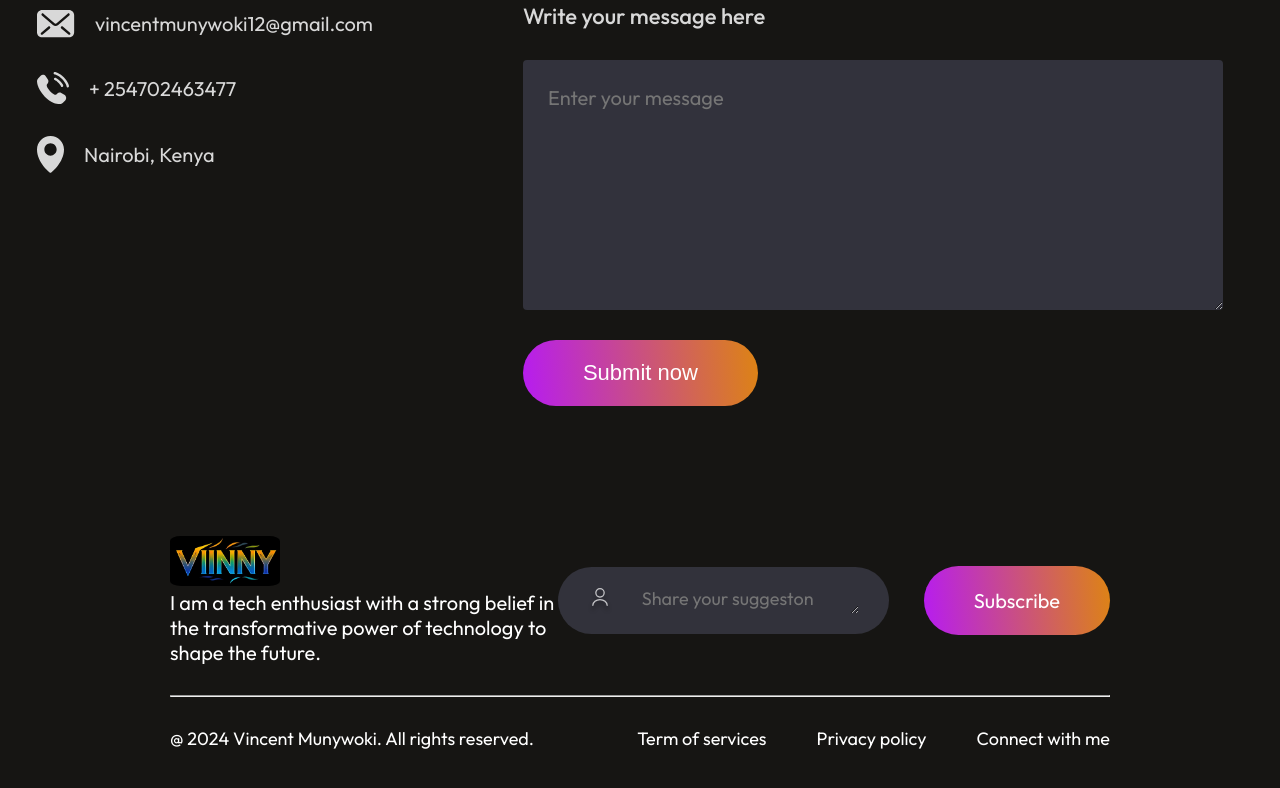
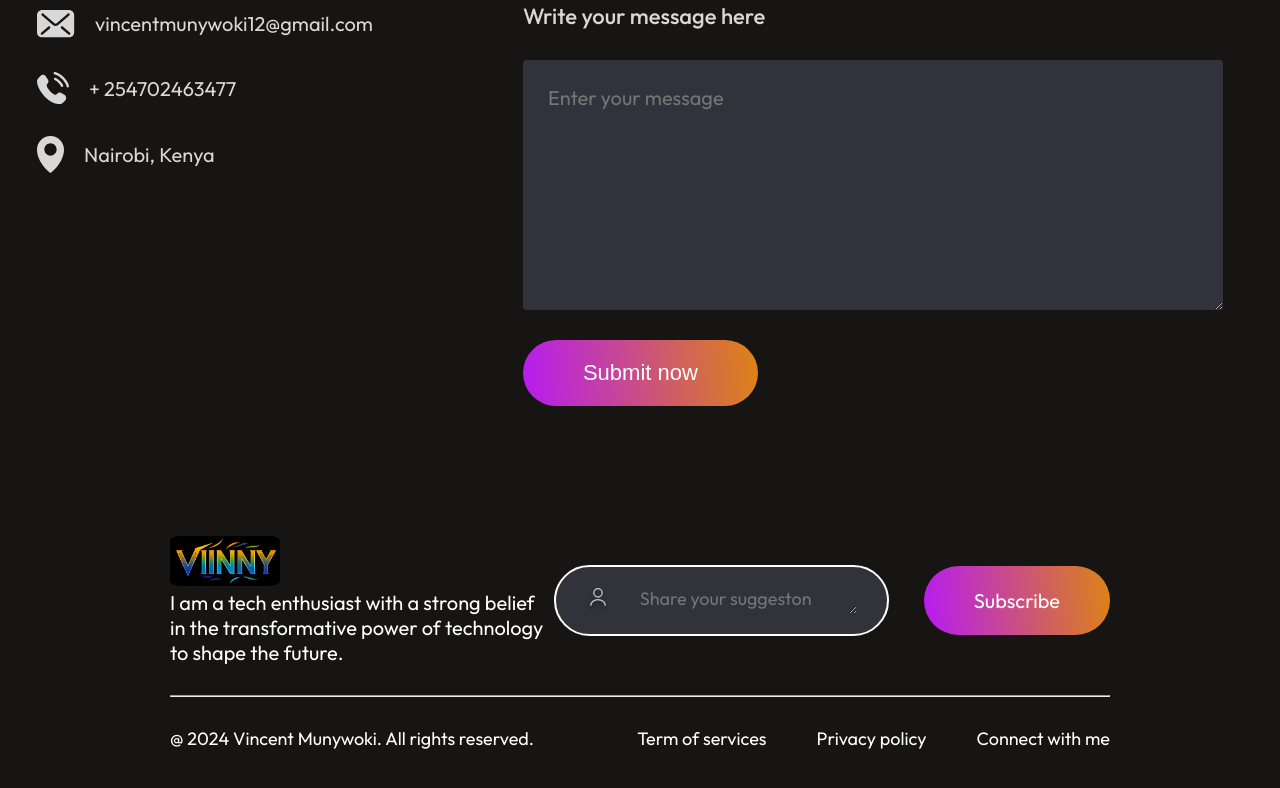
Before and after one commit to vincentMunywoki/my-portfolio, a React (Vite) app: page / in a window 1280 px wide. In both pictures the pointer is over the element 723 px from the left and 6103 px from the top of the page. Shown: the part 5503-6291 px from the top of the page. Built offline with nearby package versions, Linux system fonts and the light colour scheme.

Commit message:
footer-update

```diff
--- a/src/Components/Footer/Footer.css
+++ b/src/Components/Footer/Footer.css
@@ -57,3 +57,11 @@
     gap: 50px;
     margin-bottom: 50px;
 }
+.footer-email-input:hover{
+    border: 2px solid #fff;
+}
+.footer-subscribe:hover{
+    transform: scale(1.1);
+    transition: 0.3s;
+
+}
```
